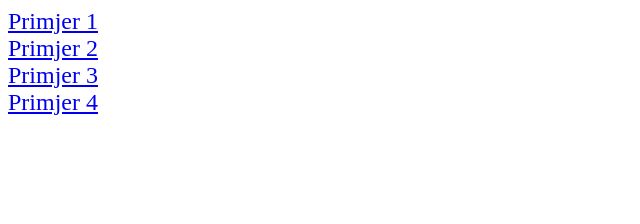
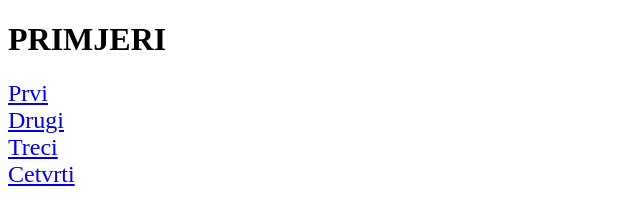
Before and after one commit to lukadalic6/primjerr, a plain HTML site: page index.html in a window 1280 px wide. Shown: the whole page, without its empty margins (0-640 px from the left). Drawn offline with Linux system fonts and the light colour scheme.

Commit message:
Update index.html

```diff
--- a/index.html
+++ b/index.html
@@ -13,12 +13,14 @@
         }
     </style>
 </head>
+    <h1>PRIMJERI</h1>
 <body>
     <div class="klasa">
-    <a href="primjer1.html">Primjer 1</a>
-    <a href="primjer2.html">Primjer 2</a>
-    <a href="primjer3.html">Primjer 3</a>
-    <a href="primjer4.html">Primjer 4</a>
+    <a href="primjer1.html">Prvi</a>
+    <a href="primjer2.html">Drugi</a>
+    <a href="primjer3.html">Treci</a>
+    <a href="primjer4.html">Cetvrti</a>
     </div>
 </body>
+
 </html>
```
